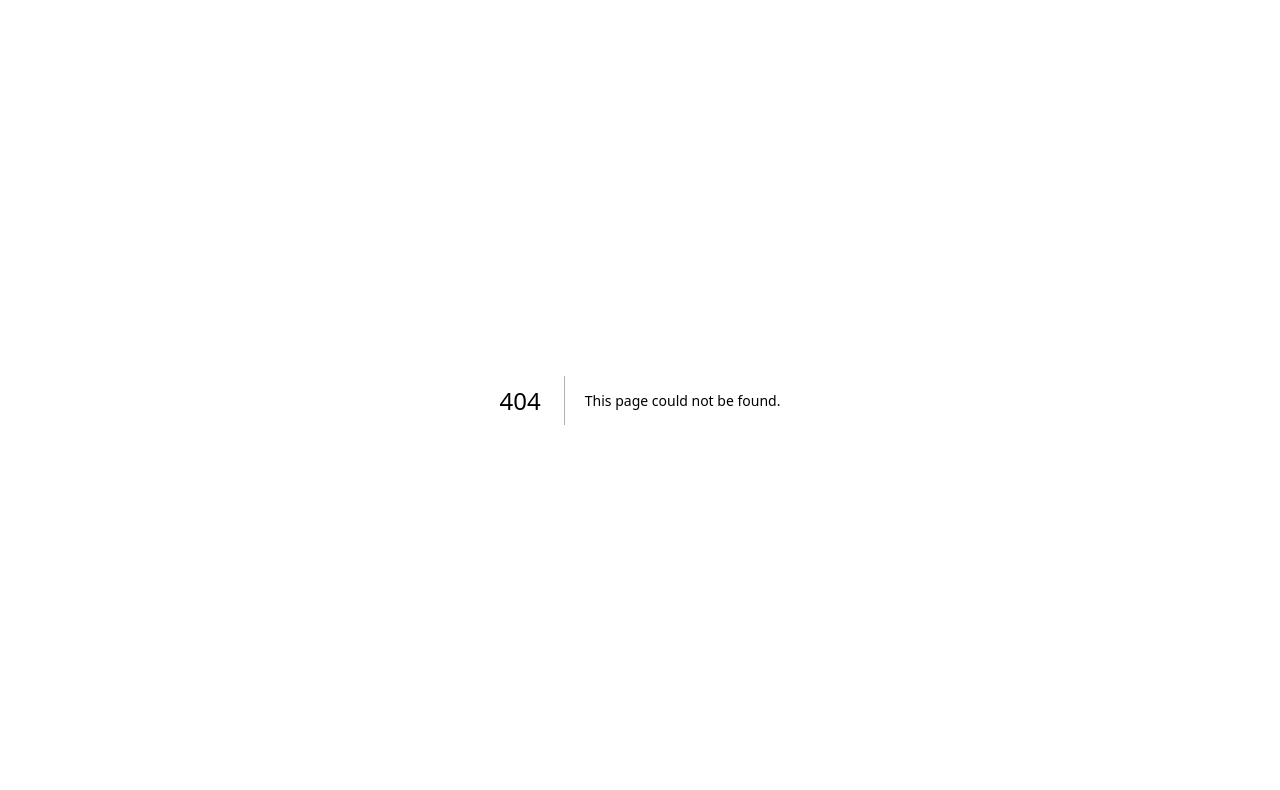
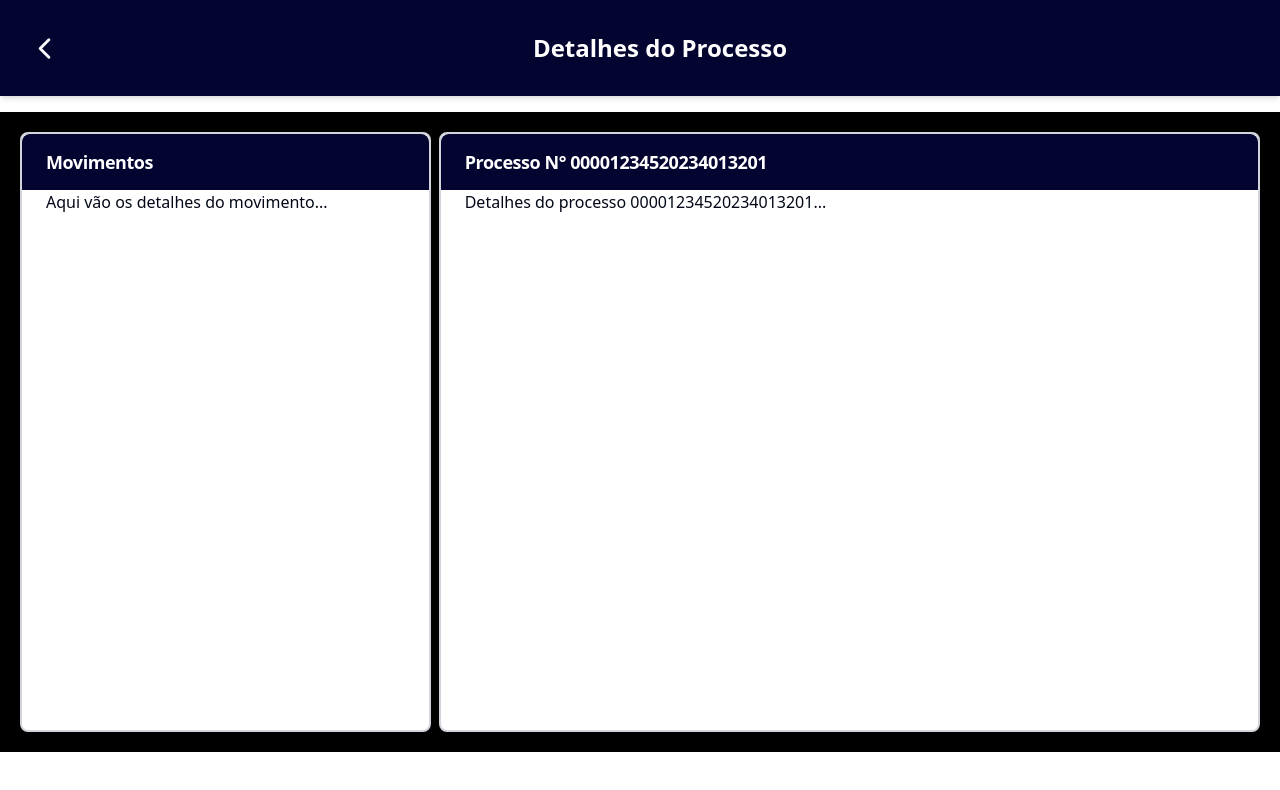
Before and after one commit to hugonascimento1/JurisControl, a Next.js app: page /inicio/processos/00001234520234013201 in a window 1280 px wide. Before the commit this address had no page. Shown: the top 790 px of the page. Built offline with nearby package versions, Linux system fonts and the light colour scheme.

Commit message:
adicionando detalhes-processos, e ajustando rota na page processo

```diff
--- /dev/null
+++ b/src/app/inicio/processos/[numeroProcesso]/page.tsx
@@ -0,0 +1,47 @@
+"use client";
+import { useParams } from "next/navigation";
+import { Card, CardHeader, CardTitle, CardContent } from "@/components/ui/card";
+import { Button } from "@/components/ui/button";
+import { ChevronLeftIcon } from "lucide-react";
+import Link from "next/link";
+import NavBar from "@/components/navbar";
+
+export default function Page() {
+    const params = useParams(); // Captura os parâmetros da URL
+    const numeroProcesso = params.numeroProcesso; // Pega o número do processo da URL
+
+    return (
+        <div className="justify-center items-center">
+            <NavBar
+                nome="Detalhes do Processo"
+                botaoVoltar={
+                    <Link className="p-0 m-0 flex items-center" href="/inicio/processos">
+                        <Button size="icon" className="bg-[#030430] hover:bg-gray-500">
+                            <ChevronLeftIcon style={{ width: "35px", height: "35px" }} />
+                        </Button>
+                    </Link>
+                }
+            />
+
+            <div className="p-5 flex flex-col justify-center items-center bg-black gap-2 sm:flex-row h-auto">
+                <Card className="w-full md:w-1/3 h-[600px]">
+                    <CardHeader className="bg-[#030430] justify-center h-14 rounded-t-lg text-white items-start">
+                        <CardTitle className="text-lg">Movimentos</CardTitle>
+                    </CardHeader>
+                    <CardContent>
+                        <p>Aqui vão os detalhes do movimento...</p>
+                    </CardContent>
+                </Card>
+
+                <Card className="w-full md:w-2/3 h-[600px]">
+                    <CardHeader className="bg-[#030430] justify-center h-14 rounded-t-lg text-white items-start">
+                        <CardTitle className="text-lg">Processo N° {numeroProcesso}</CardTitle>
+                    </CardHeader>
+                    <CardContent>
+                        <p>Detalhes do processo {numeroProcesso}...</p>
+                    </CardContent>
+                </Card>
+            </div>
+        </div>
+    );
+}
--- a/src/app/inicio/processos/page.tsx
+++ b/src/app/inicio/processos/page.tsx
@@ -13,7 +13,7 @@ import NavBar from "@/components/navbar";
 import { Table, TableBody, TableCaption, TableCell, TableHead, TableHeader, TableRow } from "@/components/ui/table";
 import { useRouter } from "next/navigation";
 
-interface Info {
+export interface Info {
   numeroProcesso: string;
   nomeProcesso: string;
   ultimaAtualizacao: string;
@@ -23,7 +23,7 @@ interface Info {
   status: string;
 }
 
-const processos: Info[] = [
+export const processos: Info[] = [
   {
     numeroProcesso: "00008323520184013202",
     nomeProcesso: "Procedimento do Juizado Especial Cível",
@@ -218,7 +218,7 @@ export default function Page() {
                     {processo.status}
                   </TableCell>
                   <TableCell>
-                    <Link href={`/processo/${processo.numeroProcesso}`}>
+                    <Link href={`/inicio/processos/${processo.numeroProcesso}`}>
                       <Button variant="outline">
                         <BinocularsIcon />
                       </Button>
```
